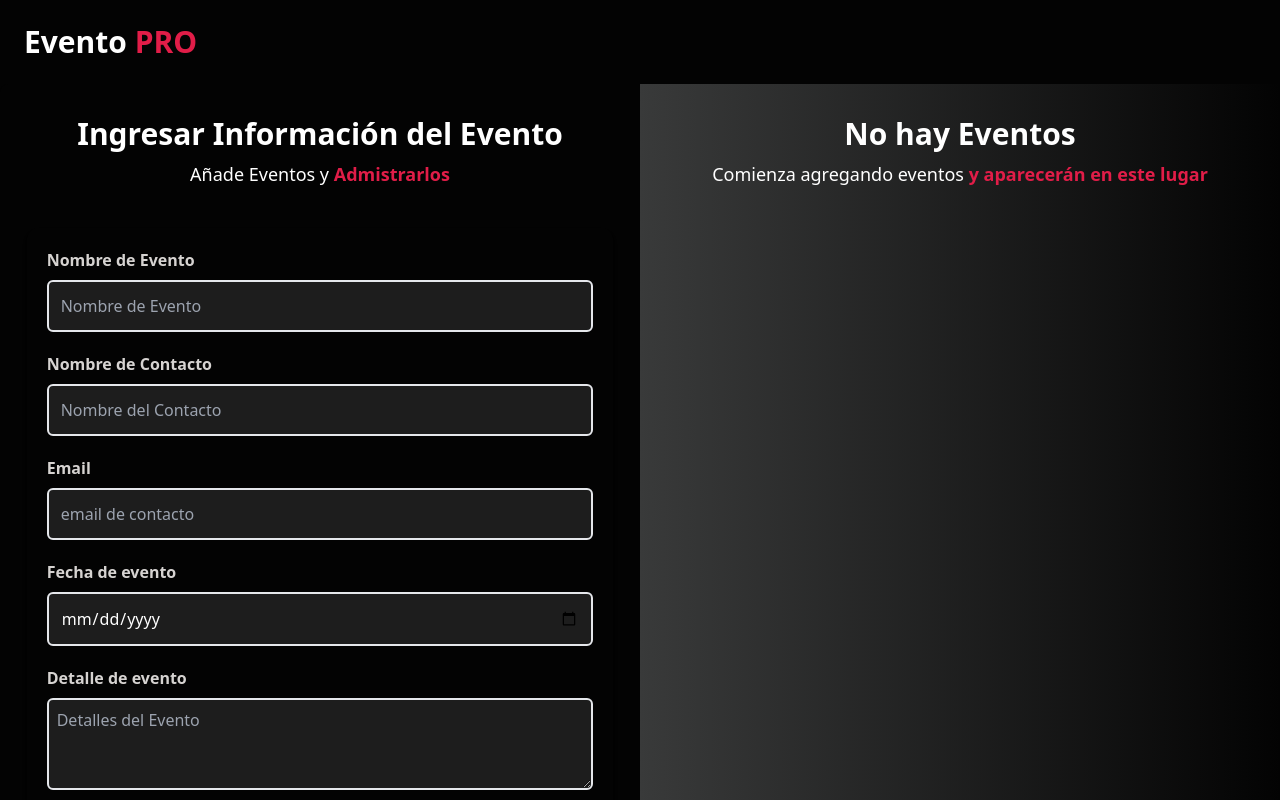
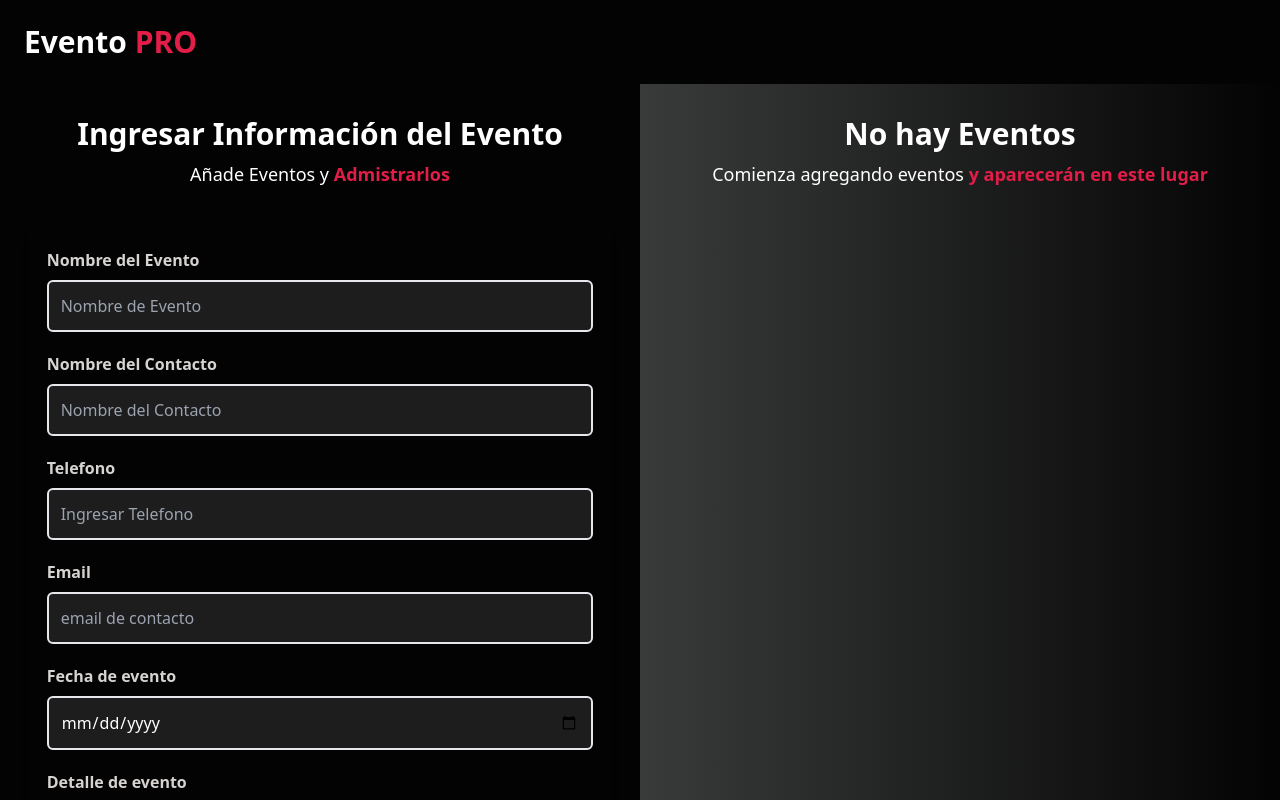
Before and after one commit to JorgeDevmm/proyecto-EventoPRO, a React (Vite) app: page / in a window 1280 px wide. Shown: the top 800 px of the page. Built offline with nearby package versions, Linux system fonts and the light colour scheme.

Commit message:
Agregando nuevo campo formulario telefono

```diff
--- a/src/App.jsx
+++ b/src/App.jsx
@@ -6,7 +6,6 @@ import ListadoEventos from './components/ListadoEventos';
 import Footer from './components/Footer';
 
 function App() {
-
   // hooks
   const [eventos, setEventos] = useState([]);
   const [evento, setEvento] = useState([]);
@@ -19,11 +18,12 @@ function App() {
           //props
           eventos={eventos}
           setEventos={setEventos}
+          evento={evento} /*para cargar al form para la edición */
         />
         <ListadoEventos
           // props
-          eventos={eventos}/*manipular el objetos de todos los evento */
-          setEvento={setEvento}/*actualizar o edita un evento en particular */
+          eventos={eventos} /*manipular el objetos de todos los eventos */
+          setEvento={setEvento} /*actualizar o edita un evento en particular */
         />
       </div>
 
--- a/src/components/Evento.jsx
+++ b/src/components/Evento.jsx
@@ -1,18 +1,22 @@
 import PropTypes from 'prop-types';
 
 const Evento = ({ evento, setEvento }) => {
-  const { nombre, contacto, email, fecha, detalle } = evento;
+  const { nombre, contacto,telefono, email, fecha, detalle } = evento;
 
   return (
     <>
       <div className='m-3 bg-[#030303] px-5 py-10 rounded-xl'>
         <p className='font-bold mb-3 text-rose-600 uppercase'>
-          Nombre: {''}
+          Nombre de Evento: {''}
           <span className='text-white font-normal normal-case'>{nombre}</span>
         </p>
         <p className='font-bold mb-3 text-rose-600 uppercase'>
-          Nombre de Contacto: {''}
+          Contacto: {''}
           <span className='text-white font-normal normal-case'>{contacto}</span>
+        </p>
+        <p className='font-bold mb-3 text-rose-600 uppercase'>
+          Telefono: {''}
+          <span className='text-white font-normal normal-case'>{telefono}</span>
         </p>
         <p className='font-bold mb-3 text-rose-600 uppercase'>
           Email: {''}
--- a/src/components/Footer.jsx
+++ b/src/components/Footer.jsx
@@ -3,7 +3,7 @@ const Footer = () => {
     <>
       <div className='bg-[#030303] text-white '>
         <p className='text-center p-2 text-md'>
-          Realizado por Jorge Luis Monzón Morales
+          © Todos los derechos reservados. Hecho por Jorge Luis Monzón Morales
         </p>
       </div>
     </>
--- a/src/components/Formulario.jsx
+++ b/src/components/Formulario.jsx
@@ -1,16 +1,22 @@
 import PropTypes from 'prop-types';
 import Error from './Error';
 
-import { useState } from 'react';
+import { useState, useEffect } from 'react';
 
-const Formulario = ({ eventos, setEventos }) => {
+const Formulario = ({ eventos, setEventos, evento }) => {
   const [nombre, setNombre] = useState('');
   const [contacto, setContacto] = useState('');
+  const [telefono, setTelefono] = useState('');
   const [email, setEmail] = useState('');
   const [fecha, setFecha] = useState('');
   const [detalle, setDetalle] = useState('');
 
   const [error, setError] = useState(false);
+
+  // aplicando useEffect
+  useEffect(() => {
+    // solo se ejrcutara cuando cambie
+  }, [evento]);
 
   // Función que genera ID
   const generarId = () => {
@@ -24,7 +30,7 @@ const Formulario = ({ eventos, setEventos }) => {
     e.preventDefault();
 
     // Validación del Formulario
-    if ([nombre, contacto, email, fecha, detalle].includes('')) {
+    if ([nombre, contacto,telefono, email, fecha, detalle].includes('')) {
       setError(true);
       return;
     }
@@ -34,6 +40,7 @@ const Formulario = ({ eventos, setEventos }) => {
     const objetoPaciente = {
       nombre,
       contacto,
+      telefono,
       email,
       fecha,
       detalle,
@@ -46,6 +53,7 @@ const Formulario = ({ eventos, setEventos }) => {
     // reiniciando el formulario
     setNombre('');
     setContacto('');
+    setTelefono('');
     setEmail('');
     setFecha('');
     setDetalle('');
@@ -74,7 +82,7 @@ const Formulario = ({ eventos, setEventos }) => {
         )}
         <div className='mb-5'>
           <label htmlFor='nombre' className='font-bold block text-stone-300'>
-            Nombre de Evento
+            Nombre del Evento
           </label>
           <input
             type='text'
@@ -88,7 +96,7 @@ const Formulario = ({ eventos, setEventos }) => {
 
         <div className='mb-5'>
           <label htmlFor='contacto' className='font-bold block text-stone-300'>
-            Nombre de Contacto
+            Nombre del Contacto
           </label>
           <input
             type='text'
@@ -97,6 +105,19 @@ const Formulario = ({ eventos, setEventos }) => {
             placeholder='Nombre del Contacto'
             value={contacto}
             onChange={(e) => setContacto(e.target.value)}
+          />
+        </div>
+        <div className='mb-5'>
+          <label htmlFor='telefono' className='font-bold block text-stone-300'>
+            Telefono
+          </label>
+          <input
+            type='text'
+            id='telefono'
+            className='border-2 p-3 mt-2 rounded-md w-full placeholder-gray-400 bg-[#1D1D1D]'
+            placeholder='Ingresar Telefono'
+            value={telefono}
+            onChange={(e) => setTelefono(e.target.value)}
           />
         </div>
         <div className='mb-5'>
@@ -154,6 +175,7 @@ const Formulario = ({ eventos, setEventos }) => {
 Formulario.propTypes = {
   eventos: PropTypes.array.isRequired,
   setEventos: PropTypes.func.isRequired,
+  evento: PropTypes.object.isRequired,
 };
 
 export default Formulario;
--- a/src/components/ListadoEventos.jsx
+++ b/src/components/ListadoEventos.jsx
@@ -3,7 +3,7 @@ import Evento from './Evento';
 
 
 const ListadoEventos = ({ eventos, setEvento }) => {
-  console.log(eventos);
+
   return (
     <div className='md:w-2/4 bg-gradient-to-r from-[#393A3A] to-[#030303]  text-white h-screen  overflow-y-scroll'>
       {/* validación si existen Eventos o no */}
```
